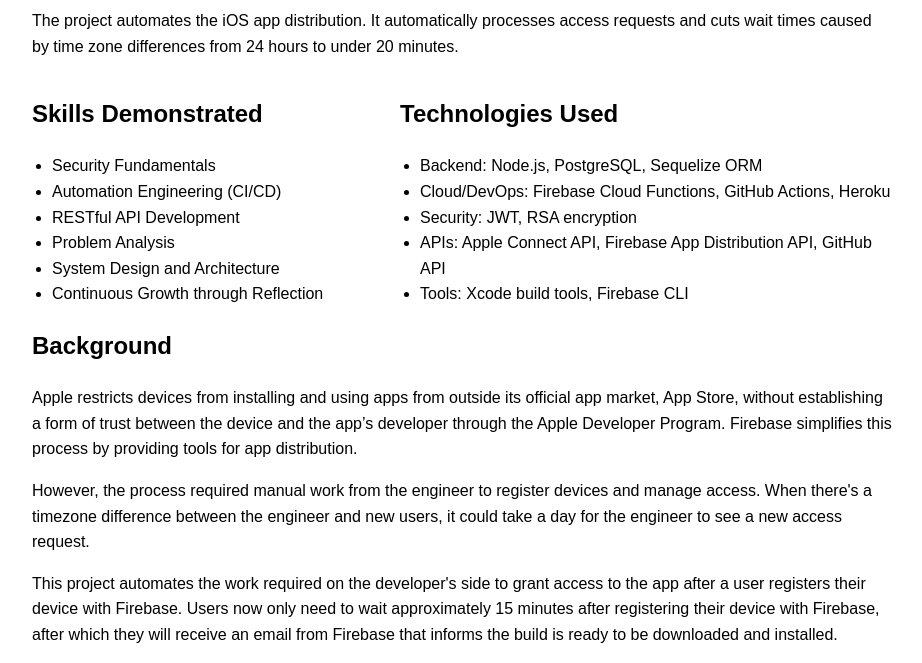
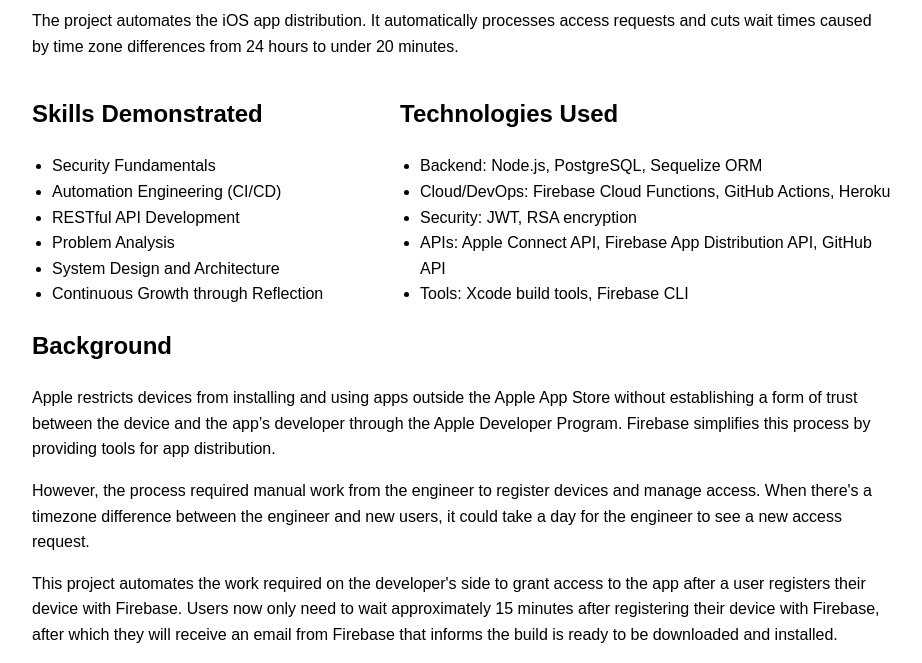
Before and after one commit to AungThiha/iOSAppAccessAutomation, a website: page index.html in a window 1280 px wide. Shown: the part 106-769 px from the top of the page, without its empty margins (178-1100 px from the left). Drawn offline with Linux system fonts and the light colour scheme.

Commit message:
docs: update background section in the website for clarity

```diff
--- a/index.html
+++ b/index.html
@@ -94,7 +94,7 @@
     </div>
 
     <h2 id="background">Background</h2>
-    <p>Apple restricts devices from installing and using apps from outside its official app market, App Store, without establishing a form of trust between the device and the app’s developer through the Apple Developer Program. Firebase simplifies this process by providing tools for app distribution.</p>
+    <p>Apple restricts devices from installing and using apps outside the Apple App Store without establishing a form of trust between the device and the app’s developer through the Apple Developer Program. Firebase simplifies this process by providing tools for app distribution.</p>
     <p>However, the process required manual work from the engineer to register devices and manage access. When there's a timezone difference between the engineer and new users, it could take a day for the engineer to see a new access request.</p>
     <p>
     This project automates the work required on the developer's side to grant access to the app after a user registers their device with Firebase. Users now only need to wait approximately 15 minutes after registering their device with Firebase, after which they will receive an email from Firebase that informs the build is ready to be downloaded and installed.</p>
```
